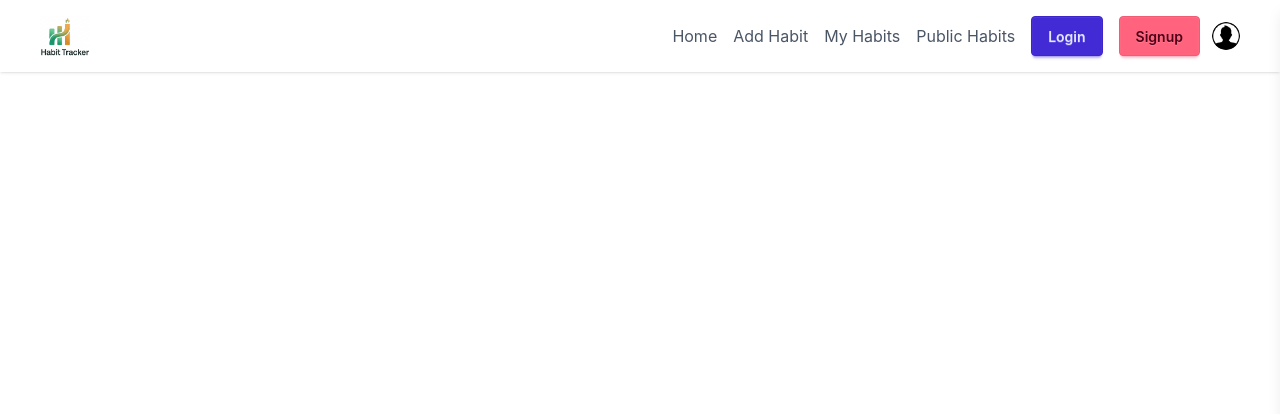
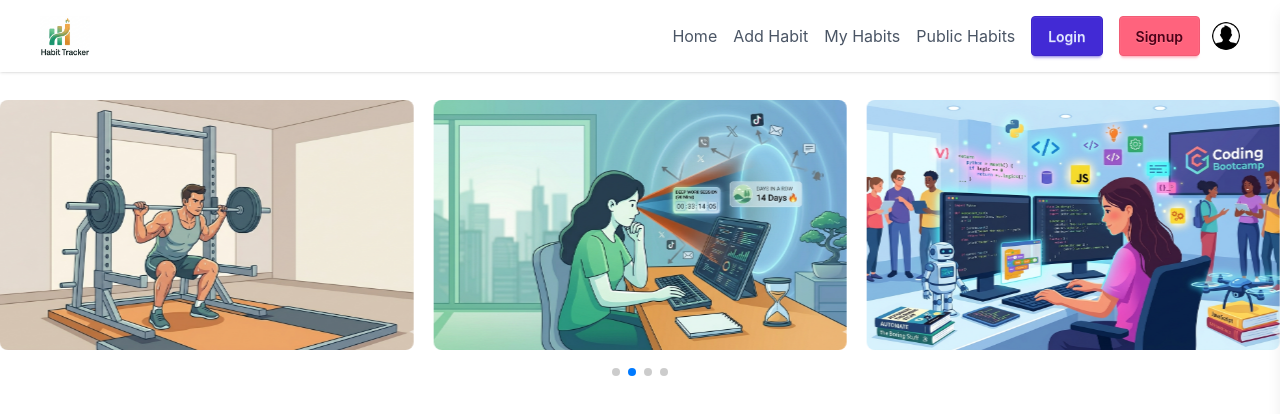
Before and after one commit to SajibSaha207/Habit-Tracker, a React (Vite) app: page / in a window 1280 px wide. Shown: the top 414 px of the page. Built offline with nearby package versions, Linux system fonts and the light colour scheme.

Commit message:
added pagination at hero slider

```diff
--- a/src/Components/HeroSlider.jsx
+++ b/src/Components/HeroSlider.jsx
@@ -1,29 +1,34 @@
 import React from 'react';
-
+import 'swiper/css';
+import 'swiper/css/pagination';
 import H1 from "../assets/img 1.png";
 import H2 from "../assets/img 2.png";
 import H3 from "../assets/img 3.png";
 import H4 from "../assets/img 4.png";
 import { Swiper, SwiperSlide } from 'swiper/react';
-import { Autoplay } from 'swiper/modules';
+import { Autoplay, Pagination } from 'swiper/modules';
 
 const HeroSlider = () => {
     return (
-        <div>
+        <div className='pb-10'>
             <Swiper
-            spaceBetween={50}
-            slidesPerView={3}
-            modules={[Autoplay]}
-            autoplay={{delay:1500, disableOnInteraction:false}}
-            loop={true}
+                spaceBetween={20}
+                slidesPerView={3}
+                modules={[Autoplay, Pagination]}
+                autoplay={{ delay: 1500, disableOnInteraction: false }}
+                pagination={{ clickable: true }}
+                loop={true}
+                breakpoints={{
+                    320: { slidesPerView: 1 },
+                    768: { slidesPerView: 2 },
+                    1024: { slidesPerView: 3 },
+                }}
+                style={{ paddingBottom: '40px' }}
             >
-                <SwiperSlide><img src={H1} alt="" className='w-full h-[250px] object-cover' /></SwiperSlide>
-                <SwiperSlide><img src={H2} alt="" className='w-full h-[250px] object-cover' /></SwiperSlide>
-                <SwiperSlide><img src={H3} alt="" className='w-full h-[250px] object-cover' /></SwiperSlide>
-                <SwiperSlide><img src={H4} alt="" className='w-full h-[250px] object-cover' /></SwiperSlide>
-
-
-
+                <SwiperSlide><img src={H1} alt="" className='w-full h-[250px] object-cover rounded-lg' /></SwiperSlide>
+                <SwiperSlide><img src={H3} alt="" className='w-full h-[250px] object-cover rounded-lg' /></SwiperSlide>
+                <SwiperSlide><img src={H2} alt="" className='w-full h-[250px] object-cover rounded-lg' /></SwiperSlide>
+                <SwiperSlide><img src={H4} alt="" className='w-full h-[250px] object-cover rounded-lg' /></SwiperSlide>
             </Swiper>
         </div>
     );
--- a/src/Components/Navbar.jsx
+++ b/src/Components/Navbar.jsx
@@ -27,13 +27,13 @@ const Navbar = () => {
   }, []);
 
   return (
-    <div>
+    <div className=''>
 
       {/* Navbar */}
       <div className="fixed top-0 left-0 w-full flex items-center justify-between px-6 lg:px-10 py-4 bg-white shadow flex-nowrap z-50">
 
         {/* Logo */}
-        <div className="flex items-center gap-3">
+        <div className=" flex items-center gap-3">
           <span className="text-xl lg:text-2xl font-bold text-gray-800 whitespace-nowrap">
             <img className='h-[40px] w-[50px]' src={logo} alt="" />
           </span>
@@ -61,7 +61,7 @@ const Navbar = () => {
         </div>
 
         {/* Right Side */}
-        <div className="flex items-center gap-3 ml-3">
+        <div className=" flex items-center gap-3 ml-3">
 
           {/* User Image */}
           <div className="relative">
--- a/src/Layout/HomeLayout.jsx
+++ b/src/Layout/HomeLayout.jsx
@@ -5,15 +5,16 @@ import HeroSlider from '../Components/HeroSlider';
 
 const HomeLayout = () => {
     return (
-        <header>
+        <div className='max-w-7xl mx-auto'>
+        <header className=''>
             <Navbar></Navbar>
 
-            <section className='py-10'>
+            <section className='py-25'>
                 <HeroSlider></HeroSlider>
             </section>
 
         </header>
-
+        </div>
     );
 };
 
```
